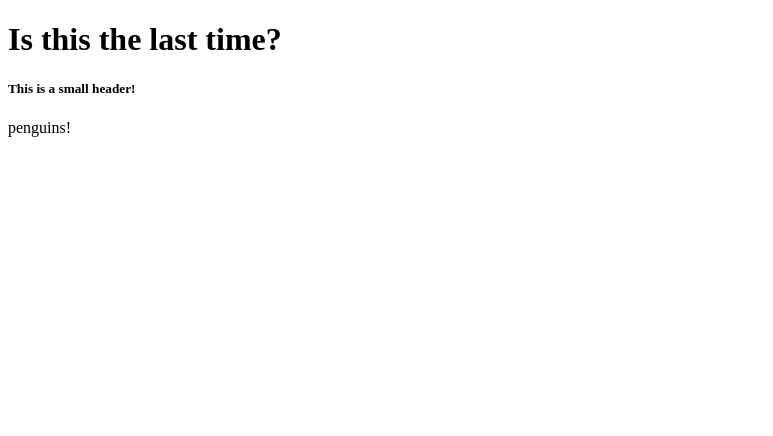
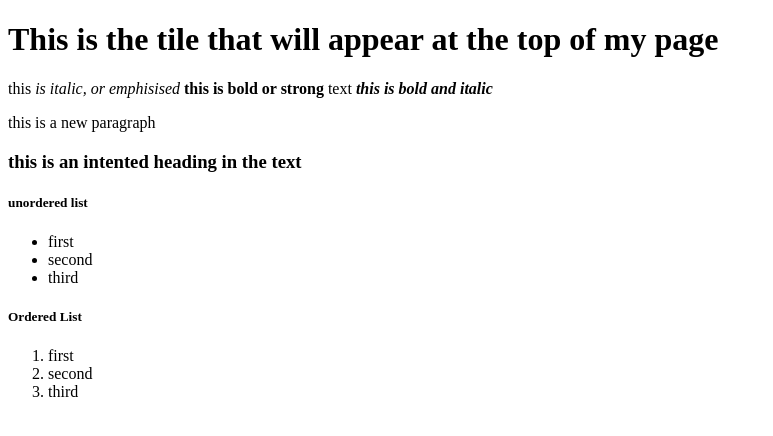
Before and after one commit to Johnbuoy-beginner/git_test, a plain HTML site: page html-boilerplate/index.html in a window 1280 px wide. Shown: the whole page, without its empty margins (0-773 px from the left). Drawn offline with Linux system fonts and the light colour scheme.

Commit message:
adding index in boilerplate

```diff
--- a/html-boilerplate/index.html
+++ b/html-boilerplate/index.html
@@ -1,14 +1,27 @@
 <!DOCTYPE html>
-
 <html lang="en">
     <head>
-        <meta charset="utf-8">
-        <title>Next test</title>
+	<meta charset="utf-8">
+	<title>This is my title</title>
     </head>
 
     <body>
-        <h1> Is this the last time?</h1>
-        <h5> This is a small header!</h5>
-        penguins!
+	<h1> This is the tile that will appear at the top of my page </h1>
+	<p>this <em>is italic, or emphisised</em> <strong>this is bold or strong</strong> text<strong><em> this is bold and italic</em></strong> </p>
+	  <p> this is a new paragraph</p>
+	  <h3>this is an intented heading in the text </h3>
+	  <!-- this is a comment, you can only see this in the code -->
+	<h5> unordered list </h5>
+	<ul>
+	  <li> first </li>
+	  <li> second </li>
+	  <li> third </li>
+	</ul>
+	<h5> Ordered List </h5>
+	<ol>
+	  <li> first </li>
+	  <li> second </li>
+	  <li> third </li>
+	</ol>
     </body>
 </html>
```
